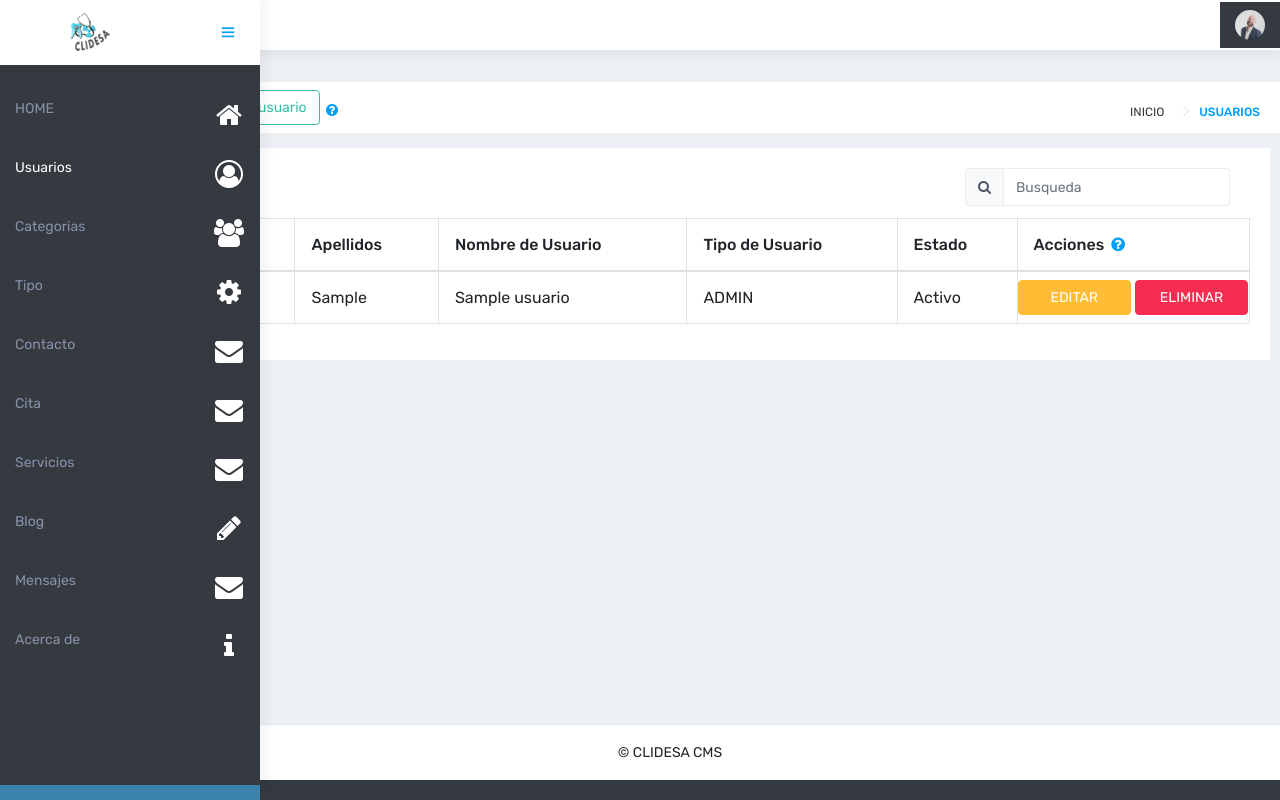
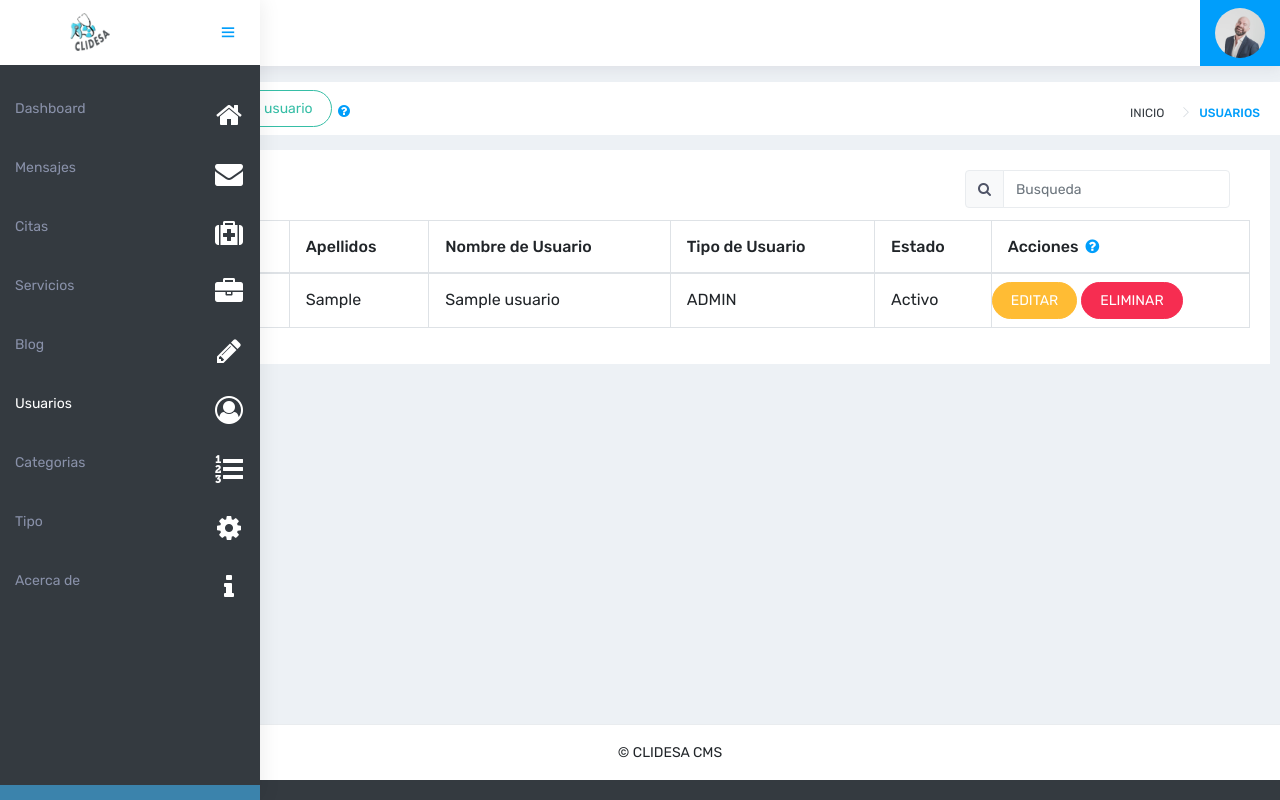
Before and after one commit to sigfrdgom/dental_clinic_cms, a CodeIgniter app: page /dental_clinic_cms/usuario_controller/carga in a window 1280 px wide. Run offline with CodeIgniter, Linux system fonts and the light colour scheme; tables that the repository leaves empty hold one stand-in row (values such as "Sample post"); some libraries are stand-ins or nearby versions.

Commit message:
Cambios en BD, Vistas, Header, Icons, alerts

```diff
--- a/application/views/panelControl/usuario/categoria.php
+++ b/application/views/panelControl/usuario/categoria.php
@@ -5,7 +5,7 @@
         <div class="col-md-5 align-self-center">
             <h4 class="text-themecolor text-dark float-left mt-2">CATEGORIA&nbsp; &nbsp;</h4>
 
-            <button type="button" class="btn btn-outline-success mb-2" data-toggle="modal" data-target="#agregarCategoria" id="idModal">
+            <button type="button" class="btn btn-outline-success mb-2 btn-rounded" data-toggle="modal" data-target="#agregarCategoria" id="idModal">
                 <span class='fa fa-plus-square-o bigfonts'></span> Nuevo
             </button>
 
--- a/application/views/panelControl/usuario/cita.php
+++ b/application/views/panelControl/usuario/cita.php
@@ -5,7 +5,7 @@
         <div class="col-md-5 align-self-center">
             <h4 class="text-themecolor text-dark float-left mt-2">CITAS &nbsp; &nbsp;</h4>
 
-            <button type="button" class="btn btn-outline-success mb-2" data-toggle="modal" data-target="#agregarCita" id="idModal">
+            <button type="button" class="btn btn-outline-success mb-2 btn-rounded" data-toggle="modal" data-target="#agregarCita" id="idModal">
                 <span class='fa fa-plus-square-o bigfonts'></span> Nuevo
             </button>
 
--- a/application/views/panelControl/usuario/contacto.php
+++ b/application/views/panelControl/usuario/contacto.php
@@ -5,7 +5,7 @@
         <div class="col-md-5 align-self-center">
             <h4 class="text-themecolor text-dark float-left mt-2">CONTACTOS &nbsp; &nbsp;</h4>
 
-            <button type="button" class="btn btn-outline-success mb-2" data-toggle="modal" data-target="#agregarContacto" id="idModal">
+            <button type="button" class="btn btn-outline-success mb-2 btn-rounded" data-toggle="modal" data-target="#agregarContacto" id="idModal">
                 <span class='fa fa-plus-square-o bigfonts'></span> Nuevo
             </button>
 
--- a/application/views/panelControl/usuario/tipo.php
+++ b/application/views/panelControl/usuario/tipo.php
@@ -5,7 +5,7 @@
         <div class="col-md-5 align-self-center">
             <h4 class="text-themecolor text-dark float-left mt-2">TIPO CONTENIDO&nbsp; &nbsp; &nbsp; &nbsp;</h4>
 
-            <button type="button" class="btn btn-outline-success mb-2" data-toggle="modal" data-target="#agregarTipo" id="idModal">
+            <button type="button" class="btn btn-outline-success mb-2 btn-rounded" data-toggle="modal" data-target="#agregarTipo" id="idModal">
                 <span class='fa fa-plus-square-o bigfonts'></span> Nuevo tipo
             </button>
 
--- a/application/views/panelControl/usuario/usuarios.php
+++ b/application/views/panelControl/usuario/usuarios.php
@@ -5,7 +5,7 @@
         <div class="col-md-5 align-self-center">
             <h4 class="text-themecolor text-dark float-left mt-2">USUARIOS &nbsp; &nbsp;</h4>
 
-            <button type="button" class="btn btn-outline-success mb-2" data-toggle="modal" data-target="#agregarUsuario" id="idModal">
+            <button type="button" class="btn btn-outline-success mb-2 btn-rounded"  data-toggle="modal" data-target="#agregarUsuario" id="idModal">
                 <span class='fa fa-plus-square-o bigfonts'></span> Nuevo usuario
             </button>
 
--- a/application/views/templates/footer.php
+++ b/application/views/templates/footer.php
@@ -28,7 +28,6 @@
 
     <!-- Own JS files -->
 
-
 </body>
 
 </html>
--- a/application/views/templates/header.php
+++ b/application/views/templates/header.php
@@ -31,6 +31,14 @@
 
 
 
+
+        <!-- Sweet alert 2 -->
+        <script src="https://cdn.jsdelivr.net/npm/sweetalert2@8"></script>
+    <head>
+
+    <!-- Start of body -->
+    <body class="skin-default-dark fixed-layout bg-dark">
+
         <!-- Start of preloader -->
         <div class="preloader">
             <div class="loader">
@@ -41,10 +49,6 @@
             </div>
         </div>
         <!-- End of preloader -->
-    <head>
-
-    <!-- Start of body -->
-    <body class="skin-default-dark fixed-layout bg-dark">
 
         <div id="main-wrapper bg-dark">
 
@@ -52,10 +56,10 @@
             <header class="topbar" >
                 <nav class="navbar top-navbar navbar-expand-md navbar-dark" >
                     <!-- Start Top side logo -->
-                    <div class="navbar-header ">
-                        <a class="navbar-brand" href="index.php" >
+                    <div class="navbar-header py-2 px-4">
+                        <a class="navbar-brand" href="<?= base_url('/')?>" >
                             <b>
-                                <img src="<?= base_url('assets/images/logo-icon.png')?>" alt="homepage" class="dark-logo" />
+                                <img src="<?= base_url('assets/images/logo-icon.png')?>"  alt="homepage" class="dark-logo" />
                                 <img src="<?= base_url('assets/images/logo-light-icon.png')?>" alt="homepage" class="light-logo" />
                             </b>
                         </a>
@@ -78,9 +82,10 @@
                             </li>
                         </ul>
                         <!-- User profile item -->
-                        <ul class="navbar-nav my-lg-0 bg-dark" >
+                        <ul class="navbar-nav my-lg-0 bg-info m-0" >
                             <li class="nav-item dropdown">
-                                <a class="nav-link dropdown-toggle text-muted waves-effect waves-dark" href="" data-toggle="dropdown" aria-haspopup="true" aria-expanded="false"><img src="<?= base_url('assets/images/users/1.jpg')?>" alt="user" class="img-circle" width="30"></a>
+                                <a class="nav-link dropdown-toggle text-muted waves-effect waves-dark" href="" data-toggle="dropdown" aria-haspopup="true" aria-expanded="false">
+                                    <img src="<?= base_url('assets/images/users/1.jpg')?>" alt="user" class="img-circle" width="50"></a>
                             </li>
                         </ul>
                         <!-- Start Navbar items -->
@@ -103,16 +108,23 @@
                     <!-- Sidebar navigation-->
                     <nav class="sidebar-nav">
                         <ul id="sidebarnav">
-                            <li> <a class="waves-effect waves-dark" href="<?= base_url('')?>" aria-expanded="false"><i class="fa fa-home text-white" style="font-size: 2em; "></i><span class="hide-menu">HOME</span></a></li>
+                            <li> <a class="waves-effect waves-dark" href="<?= base_url('/')?>" aria-expanded="false"><i class="fa fa-home text-white" style="font-size: 2em; "></i><span class="hide-menu">Dashboard</span></a></li>
+
+
+                            <li> <a class="waves-effect waves-dark" href="<?= base_url('contacto_controller/index')?>" aria-expanded="false"><i class="fa fa-envelope text-white" style="font-size: 2em;  "></i><span class="hide-menu"></span>Mensajes</a></li>
+                            <li> <a class="waves-effect waves-dark" href="<?= base_url('cita_controller/index')?>" aria-expanded="false"><i class="fa fa-medkit text-white" style="font-size: 2em;  "></i><span class="hide-menu"></span>Citas</a></li>
+
+
+                            <li> <a class="waves-effect waves-dark" href="<?= base_url('services')?>" aria-expanded="false"><i class="	fa fa-briefcase text-white" style="font-size: 2em;  "></i><span class="hide-menu"></span>Servicios</a></li>
+                            <li> <a class="waves-effect waves-dark" href="<?= base_url('application/views/panelControl/icon-fontawesome.html')?>" aria-expanded="false"><i class="fa fa-pencil text-white" style="font-size: 2em;  "></i><span class="hide-menu"></span>Blog</a></li>
+
+
                             <li> <a class="waves-effect waves-dark" href="<?= base_url('usuario_controller/carga')?>" aria-expanded="false"><i class="fa fa-user-circle-o text-white" style="font-size: 2em;  "></i><span class="hide-menu">Usuarios</span></a></li>
-                            <li> <a class="waves-effect waves-dark" href="<?= base_url('categoria_controller/index')?>" aria-expanded="false"><i class="fa fa-users text-white" style="font-size: 2em; "></i><span class="hide-menu"></span>Categorias</a></li>
+                            <li> <a class="waves-effect waves-dark" href="<?= base_url('categoria_controller/index')?>" aria-expanded="false"><i class="fa fa-list-ol text-white" style="font-size: 2em; "></i><span class="hide-menu"></span>Categorias</a></li>
                             <li> <a class="waves-effect waves-dark" href="<?= base_url('tipo_controller/index')?>" aria-expanded="false"><i class="fa fa-gear text-white" style="font-size: 2em;; "></i><span class="hide-menu"></span>Tipo</a></li>
-                            <li> <a class="waves-effect waves-dark" href="<?= base_url('contacto_controller/index')?>" aria-expanded="false"><i class="fa fa-envelope text-white" style="font-size: 2em;  "></i><span class="hide-menu"></span>Contacto</a></li>
-                            <li> <a class="waves-effect waves-dark" href="<?= base_url('cita_controller/index')?>" aria-expanded="false"><i class="fa fa-envelope text-white" style="font-size: 2em;  "></i><span class="hide-menu"></span>Cita</a></li>
 
-                            <li> <a class="waves-effect waves-dark" href="<?= base_url('services')?>" aria-expanded="false"><i class="fa fa-envelope text-white" style="font-size: 2em;  "></i><span class="hide-menu"></span>Servicios</a></li>
-                            <li> <a class="waves-effect waves-dark" href="<?= base_url('application/views/panelControl/icon-fontawesome.html')?>" aria-expanded="false"><i class="fa fa-pencil text-white" style="font-size: 2em;  "></i><span class="hide-menu"></span>Blog</a></li>
-                            <li> <a class="waves-effect waves-dark" href="<?= base_url('application/views/panelControl/pages-blank.html')?>" aria-expanded="false"><i class="fa fa-envelope text-white" style="font-size: 2em;  "></i><span class="hide-menu"></span>Mensajes</a></li>
+
+                            <!-- <li> <a class="waves-effect waves-dark" href="<?= base_url('application/views/panelControl/pages-blank.html')?>" aria-expanded="false"><i class="fa fa-envelope text-white" style="font-size: 2em;  "></i><span class="hide-menu"></span>Mensajes</a></li> -->
                             <li> <a class="waves-effect waves-dark" href="<?= base_url('application/views/panelControl/pages-error-404.html')?>" aria-expanded="false"><i class="fa fa-info text-white" style="font-size: 2em;  "></i><span class="hide-menu"></span>Acerca de</a></li>
                         </ul>
                     </nav>
--- a/assets/js/categoria.js
+++ b/assets/js/categoria.js
@@ -20,8 +20,8 @@ function recargar(){
     				<td>${element.nombre}</td>
 					<td>${element.descripcion}</td>
             		<td class="px-0 py-2">
-						<button class="btnEditar text-center btn btn-warning" style="width:49%; margin:0px;" value="${element.id_categoria}" data-toggle="modal" data-target="#agregarCategoria">EDITAR</button>
-						<button class="btnEliminar text-center btn btn-danger" style="width:49%; margin:0px;"  value="${element.id_categoria}">ELIMINAR</button>
+						<button class="btnEditar text-center btn btn-warning btn-rounded" style="width:49%; margin:0px;" value="${element.id_categoria}" data-toggle="modal" data-target="#agregarCategoria">EDITAR</button>
+						<button class="btnEliminar text-center btn btn-danger btn-rounded" style="width:49%; margin:0px;"  value="${element.id_categoria}">ELIMINAR</button>
 					</td>
     			</tr>`
 				});
--- a/assets/js/cita.js
+++ b/assets/js/cita.js
@@ -19,8 +19,8 @@ function recargar(){
 					<td>${element.fecha}</td>
 					<td>${element.hora}</td>
             		<td class="px-0 py-2">
-						<button class="btnEditar text-center btn btn-warning" style="width:49%; margin:0px;" value="${element.id_cita}" data-toggle="modal" data-target="#agregarCita">EDITAR</button>
-						<button class="btnEliminar text-center btn btn-danger" style="width:49%; margin:0px;" value="${element.id_cita}">ELIMINAR</button>
+						<button class="btnEditar text-center btn btn-warning btn-rounded" style="width:49%; margin:0px;" value="${element.id_cita}" data-toggle="modal" data-target="#agregarCita">EDITAR</button>
+						<button class="btnEliminar text-center btn btn-danger btn-rounded" style="width:49%; margin:0px;" value="${element.id_cita}">ELIMINAR</button>
 					</td>
     			</tr>`
 				});
--- a/assets/js/contacto.js
+++ b/assets/js/contacto.js
@@ -17,8 +17,8 @@ function recargar(){
 					<td>${element.email}</td>
 					<td>${element.comentario}</td>
             		<td class="px-0 py-2">
-						<button class="btnEditar text-center btn btn-warning" style="width:49%; margin:0px;" value="${element.id_contacto}" data-toggle="modal" data-target="#agregarContacto">EDITAR</button>
-						<button class="btnEliminar text-center btn btn-danger" style="width:49%; margin:0px;" value="${element.id_contacto}">ELIMINAR</button>
+						<button class="btnEditar text-center btn btn-warning btn-rounded" style="width:49%; margin:0px;" value="${element.id_contacto}" data-toggle="modal" data-target="#agregarContacto">EDITAR</button>
+						<button class="btnEliminar text-center btn btn-danger btn-rounded" style="width:49%; margin:0px;" value="${element.id_contacto}">ELIMINAR</button>
 					</td>
     			</tr>`
 				});
--- a/assets/js/tipo.js
+++ b/assets/js/tipo.js
@@ -20,8 +20,8 @@ function recargar(){
     				<td>${element.nombre}</td>
 					<td>${estado}</td>
             		<td class="px-0 py-2">
-						<button class="btnEditar text-center btn btn-warning" style="width:49%; margin:0px;" value="${element.id_tipo}" data-toggle="modal" data-target="#agregarTipo">EDITAR</button>
-						<button class="btnEliminar text-center btn btn-danger" style="width:49%; margin:0px;"  value="${element.id_tipo}">ELIMINAR</button>
+						<button class="btnEditar text-center btn btn-warning btn-rounded" style="width:49%; margin:0px;" value="${element.id_tipo}" data-toggle="modal" data-target="#agregarTipo">EDITAR</button>
+						<button class="btnEliminar text-center btn btn-danger btn-rounded" style="width:49%; margin:0px;"  value="${element.id_tipo}">ELIMINAR</button>
             		</td>
     			</tr>`
 				});
--- a/assets/js/usuario.js
+++ b/assets/js/usuario.js
@@ -23,8 +23,8 @@ function recargar(){
 					<td>${element.tipo_usuario}</td>
 					<td>${estado}</td>
             		<td class="px-0 py-2">
-						<button class="btnEditar text-center btn btn-warning" style="width:49%; margin:0px;" value="${element.id_usuario}" data-toggle="modal" data-target="#agregarUsuario">EDITAR</button>
-						<button class="btnEliminar text-center btn btn-danger" style="width:49%; margin:0px;"  value="${element.id_usuario}">ELIMINAR</button>
+						<button class="btnEditar text-center btn btn-warning btn-rounded"  value="${element.id_usuario}" data-toggle="modal" data-target="#agregarUsuario">EDITAR</button>
+						<button class="btnEliminar text-center btn btn-danger btn-rounded"  value="${element.id_usuario}">ELIMINAR</button>
             		</td>
     			</tr>`
 				});
@@ -88,11 +88,30 @@ document.getElementById('guardarUsuario').addEventListener('click', function(e){
 
 /////////////////////------------------------------------------------DELETE---------------------------------------------------//////////////////
 	function eliminar() {
-	fetch('eliminarUsuario/'+this.value, {
-        method: 'DELETE'
-    }).then(() =>{
-        	recargar();
-          })
+		Swal.fire({
+			title: '¿Esta seguro de eliminar el usuario?',
+			text: "Esta accion no es reversible",
+			type: 'warning',
+			showCancelButton: true,
+			confirmButtonColor: '#3085d6',
+			cancelButtonColor: '#d33',
+			confirmButtonText: 'Si, estoy seguro!',
+			cancelButtonText: 'Cancelar',
+		  }).then((result) => {
+			if (result.value) {
+				fetch('eliminarUsuario/'+this.value, {
+					method: 'DELETE'
+					})
+					.then(() =>{
+						Swal.fire(
+							'Eliminado!',
+							'El usuario ha sido eliminado',
+							'success'
+						  )
+						recargar();
+					})
+			}
+		  })
 }
 
 /////////////////////----------------------------------------PREPARACION DE EVENTOS--------------------------------------//////////////////
--- a/database/clinica_db.sql
+++ b/database/clinica_db.sql
@@ -58,6 +58,8 @@ CREATE TABLE IF NOT EXISTS `contacto`(
   `telefono` VARCHAR(16) NOT NULL,
   `email` VARCHAR(50) NOT NULL,
   `comentario` TEXT,
+  `fecha` TIMESTAMP DEFAULT CURRENT_TIMESTAMP,
+  `estado` TINYINT(1) NOT NULL,
   PRIMARY KEY (`id_contacto`)) ENGINE=InnoDB DEFAULT CHARSET=utf8;
 
 
@@ -72,4 +74,6 @@ CREATE TABLE IF NOT EXISTS `cita`(
   `fecha` DATE NOT NULL,
   `hora` TIME NOT NULL,
   `comentario` TEXT,
+  `fecha_solicitud` TIMESTAMP DEFAULT CURRENT_TIMESTAMP,
+  `estado` TINYINT(1) NOT NULL,
   PRIMARY KEY (`id_cita`)) ENGINE=InnoDB DEFAULT CHARSET=utf8;
```
Also changed, not shown: application/views/panelControl/index.php (+3 -18 lines).
